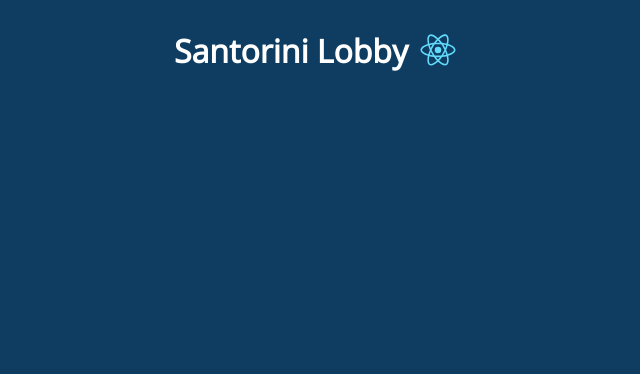
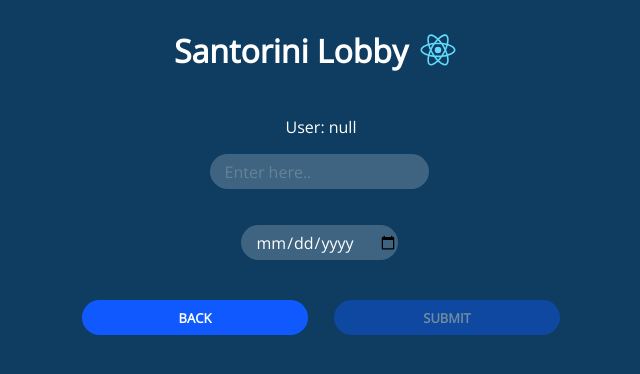
Before and after one commit to Moritzjenny/sopra-fs19-template-client, a React (Create React App) app: page /edit in a window 1280 px wide. Shown: the top 374 px of the page, without its empty margins (319-959 px from the left). Built offline with nearby package versions, Linux system fonts and the light colour scheme.

Commit message:
user story 3 implemented

```diff
--- /dev/null
+++ b/src/components/edit/Edit.js
@@ -0,0 +1,127 @@
+import React from "react";
+import styled from "styled-components";
+import { BaseContainer } from "../../helpers/layout";
+import { getDomain } from "../../helpers/getDomain";
+import Player from "../../views/Player";
+import { Spinner } from "../../views/design/Spinner";
+import { Button } from "../../views/design/Button";
+import { withRouter } from "react-router-dom";
+import User from "../shared/models/User";
+
+const Container = styled(BaseContainer)`
+  color: white;
+  text-align: center;
+`;
+
+const InputField = styled.input`
+  &::placeholder {
+    color: rgba(255, 255, 255, 0.2);
+  }
+  height: 35px;
+  padding-left: 15px;
+  margin-left: -4px;
+  border: none;
+  border-radius: 20px;
+  margin-bottom: 20px;
+  background: rgba(255, 255, 255, 0.2);
+  color: white;
+`;
+
+export const ButtonContainer = styled.div`
+  display: flex;
+  justify-content: center;
+  margin-top: 20px;
+`;
+
+class Edit extends React.Component {
+
+    constructor() {
+        super();
+        this.state = {
+            user: null
+        };
+    }
+
+    handleInputChange(key, value) {
+        // Example: if the key is username, this statement is the equivalent to the following one:
+        // this.setState({'username': value});
+        localStorage.setItem(key, value);
+        this.setState({[key]: value});
+    }
+
+
+
+    return(){
+        this.props.history.push(`/game`)
+    }
+
+    submit(){
+        fetch(`${getDomain()}/users/${localStorage.getItem("id")}?token=${localStorage.getItem("token")}`, {
+            method: "POST",
+            headers: {
+                'Content-Type': 'application/json',
+                "Access-Control-Allow-Origin": "*"
+
+            },
+            body: JSON.stringify({
+                username: this.state.username,
+                birthday: this.state.birthday
+            })
+        })
+            .then(() => {
+                this.props.history.push(`/game`);
+            })
+            .catch(err => {
+                console.log(err);
+            });
+
+        localStorage.setItem("username", this.state.username);
+        localStorage.setItem("birthday", this.state.birthday);
+    }
+
+    render() {
+        return (
+            <Container>
+                <p>{'User: ' +localStorage.getItem("username")}</p>
+                <InputField
+                            placeholder="Enter here.."
+                            onChange={e => {
+                                this.handleInputChange("username", e.target.value);
+                            }}
+                />
+                <br/>
+                <p>{localStorage.getItem("birthday")=== null ? localStorage.getItem("birthday") :'Birthday: ' +  new Date(localStorage.getItem("birthday")).toLocaleDateString("de-DE")}</p>
+                <InputField
+                    type="date"
+                    placeholder="Enter here.."
+                    onChange={e => {
+                        this.handleInputChange("birthday", e.target.value);
+                    }}
+                />
+                <ButtonContainer>
+                    <Button
+                        width="20%"
+                        onClick={() => {
+                            this.return();
+                        }}
+                    >
+                        Back
+                    </Button>
+                    <Button
+                        disabled={!this.state.username && !this.state.birthday}
+                        width="20%"
+                        onClick={() => {
+                            this.state.username = localStorage.getItem("username");
+                            this.state.birthday = localStorage.getItem("birthday");
+                            this.submit();
+                        }}
+                    >
+                        submit
+                    </Button>
+                </ButtonContainer>
+            </Container>
+        );
+    }
+}
+
+export default withRouter(Edit);
--- a/src/components/game/Game.js
+++ b/src/components/game/Game.js
@@ -33,14 +33,17 @@ class Game extends React.Component {
   }
 
   logout(username) {
-    localStorage.removeItem("token");
     this.props.history.push("/login");
     fetch(`${getDomain()}/users/${username}/logout?token=${localStorage.getItem("token")}`, {
       method: "GET",
       headers: {
         "Content-Type": "application/json"
       }
-    })
+    });
+    localStorage.removeItem("token");
+    localStorage.removeItem("username");
+    localStorage.removeItem("birthday");
+    localStorage.removeItem("id");
   }
 
   showProfile(user) {
--- a/src/components/login/Login.js
+++ b/src/components/login/Login.js
@@ -109,6 +109,10 @@ class Login extends React.Component {
                 const user = new User(returnedUser);
                 // store the token into the local storage
                 localStorage.setItem("token", user.token);
+                localStorage.setItem("username", user.username);
+                localStorage.setItem("birthday", user.birthday);
+                localStorage.setItem("id", user.id);
+
                 // user login successfully worked --> navigate to the route /game in the GameRouter
                 this.props.history.push(`/game`);
             })
--- a/src/components/profile/Profile.js
+++ b/src/components/profile/Profile.js
@@ -13,16 +13,10 @@ const Container = styled(BaseContainer)`
   text-align: center;
 `;
 
-const Users = styled.ul`
-  list-style: none;
-  padding-left: 0;
-`;
-
-const PlayerContainer = styled.li`
+export const ButtonContainer = styled.div`
   display: flex;
-  flex-direction: column;
-  align-items: center;
   justify-content: center;
+  margin-top: 20px;
 `;
 
 class Profile extends React.Component {
@@ -52,6 +46,8 @@ class Profile extends React.Component {
         this.props.history.push(`/game`)
     }
 
+
+
     render() {
         return (
             <Container>
@@ -59,6 +55,7 @@ class Profile extends React.Component {
                 <p>{'Status: ' + this.state.user.status}</p>
                 <p>{'Creation Date: ' +this.state.user.creationDate === null ? this.state.user.creationDate : new Date(this.state.user.creationDate).toLocaleDateString("de-DE")}</p>
                 <p>{'Birthday: ' +this.state.user.birthday === null ? this.state.user.birthday : new Date(this.state.user.birthday).toLocaleDateString("de-DE")}</p>
+                <ButtonContainer>
                 <Button
                     width="20%"
                     onClick={() => {
@@ -67,7 +64,16 @@ class Profile extends React.Component {
                 >
                     Back
                 </Button>
-
+                    <Button
+                        disabled={localStorage.getItem("token") !== this.state.user.token}
+                        width="20%"
+                        onClick={() => {
+                            this.props.history.push(`/edit`)
+                        }}
+                    >
+                        Edit
+                    </Button>
+                </ButtonContainer>
             </Container>
         );
     }
--- a/src/components/shared/routers/AppRouter.js
+++ b/src/components/shared/routers/AppRouter.js
@@ -8,6 +8,7 @@ import Login from "../../login/Login";
 import Register from "../../register/Register"
 import Profile from "../../profile/Profile"
 import {RegisterGuard} from "../routeProtectors/RegisterGuard";
+import Edit from "../../edit/Edit";
 
 /**
  * Main router of your application.
@@ -59,6 +60,13 @@ class AppRouter extends React.Component {
                       </ProfileGuard>
                   )}
               />
+              <Route
+                  path="/edit"
+                  exact
+                  render={() => (
+                      <Edit/>
+                  )}
+              />
             <Route path="/" exact render={() => <Redirect to={"/game"} />} />
           </div>
         </Switch>
```
